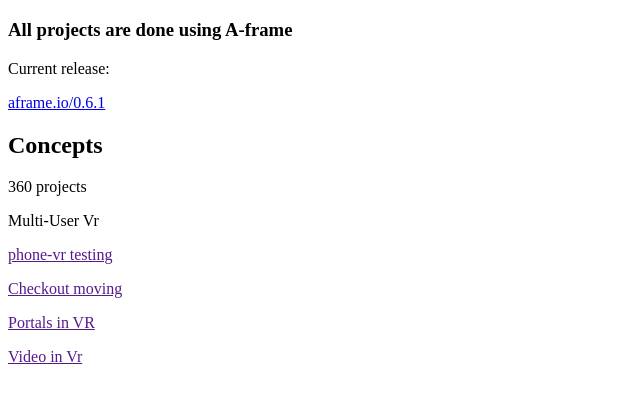
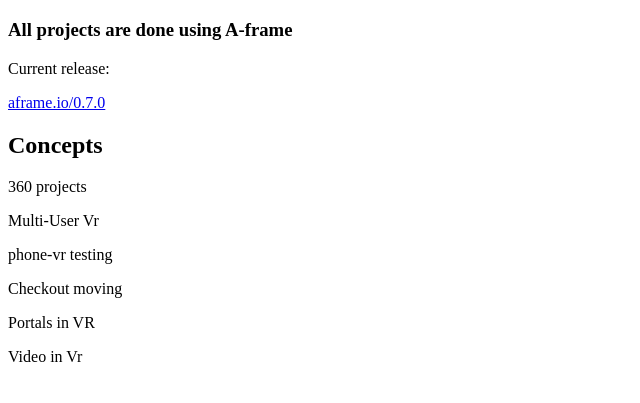
Before and after one commit to ArnoldPires/Aframe-testing, a plain HTML site: page index.html in a window 1280 px wide. Shown: the part 61-464 px from the top of the page, without its empty margins (0-640 px from the left). Drawn offline with Linux system fonts and the light colour scheme.

Commit message:
added webvr conspects to work off of

```diff
--- a/index.html
+++ b/index.html
@@ -13,12 +13,12 @@
   <h1>VR TESTING GROUND</h1>
   <h3>All projects are done using A-frame</h3>
   <p>Current release:</p>
-    <a href="https://aframe.io/releases/0.6.1/aframe.min.js">aframe.io/0.6.1</a>
+    <a href="https://aframe.io/releases/0.7.0/aframe.min.js">aframe.io/0.7.0</a>
   <br>
   <h2>Concepts</h2>
   <p>360 projects</p>
-  <p>Multi-User Vr<a href=""</a></p>
-  <p>phone-vr testing</p>
+  <p>Multi-User Vr</p>
+  <p>phone-vr testing<a src="phone-vr/index.html"</p>
   <p>Checkout moving</p>
   <p>Portals in VR </p>
   <p>Video in Vr</p>
```
